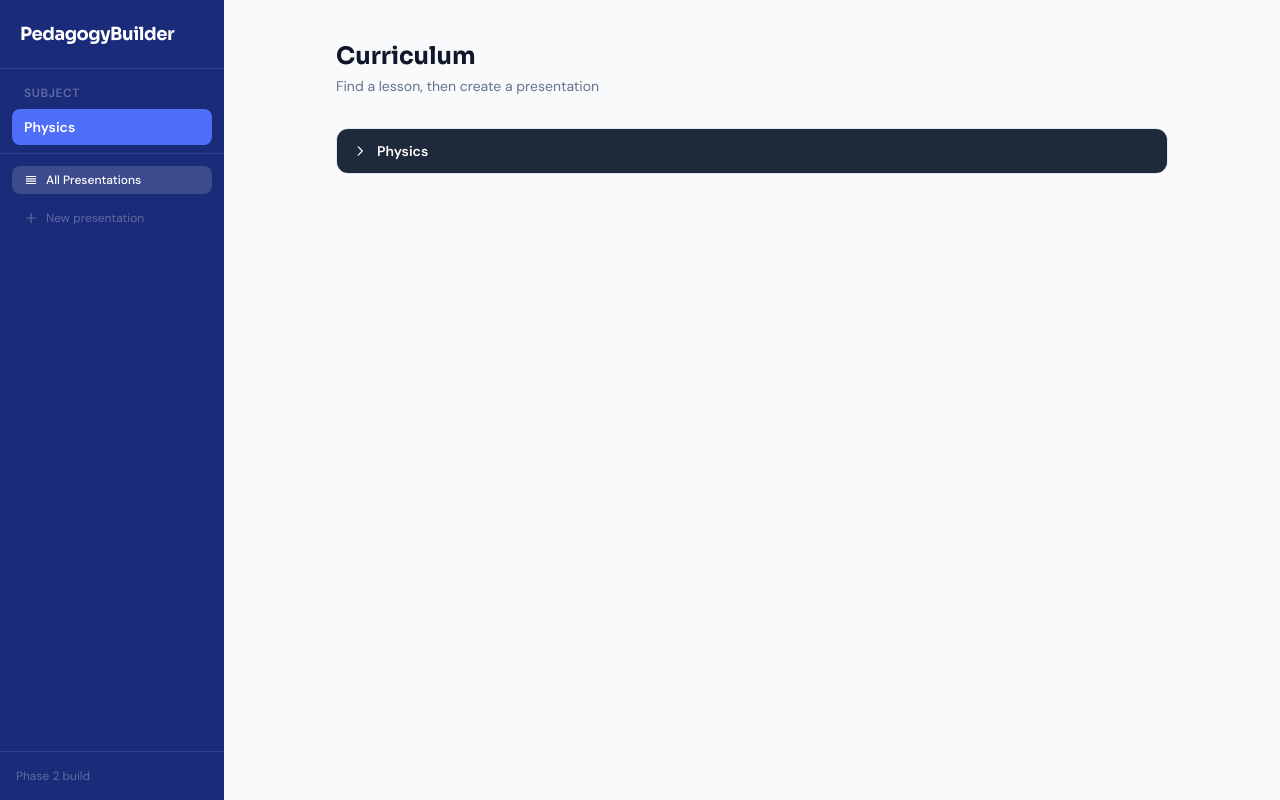
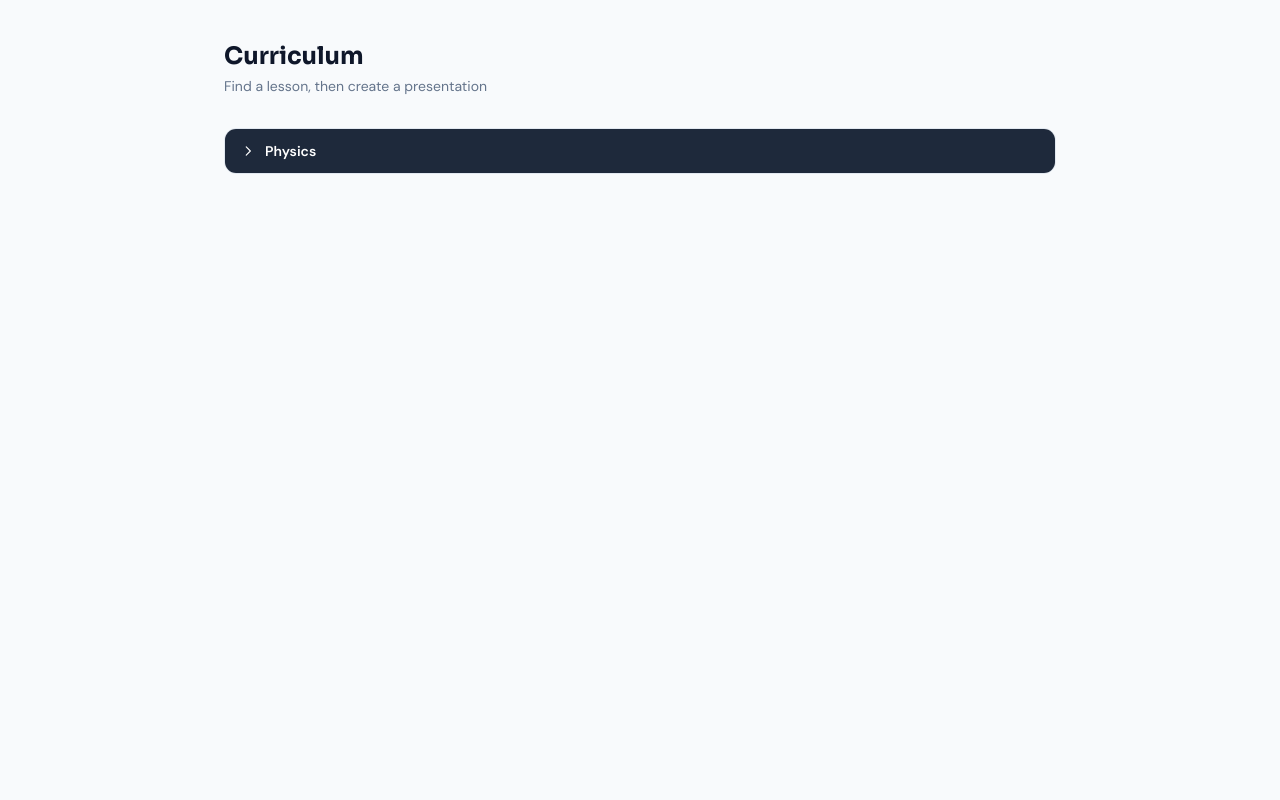
Before and after one commit to tomlynch96/eduslidesv2, a React (Vite) app: page /lessons in a window 1280 px wide. Built offline with nearby package versions, Linux system fonts and the light colour scheme.

Commit message:
Sidebar change

```diff
--- a/src/components/layout/Layout.tsx
+++ b/src/components/layout/Layout.tsx
@@ -1,154 +1,40 @@
-import { useState } from 'react';
-import { Outlet, NavLink, Link } from 'react-router-dom';
-import type { Presentation } from '../../types';
-import { usePresentationStore } from '../../store/presentationStore';
-import { allSubjects } from '../../data/curriculum';
-
-function ChevronIcon({ open }: { open: boolean }) {
-  return (
-    <svg
-      className={`w-3 h-3 transition-transform flex-shrink-0 ${open ? 'rotate-90' : ''}`}
-      fill="none"
-      stroke="currentColor"
-      viewBox="0 0 24 24"
-    >
-      <path strokeLinecap="round" strokeLinejoin="round" strokeWidth={2} d="M9 5l7 7-7 7" />
-    </svg>
-  );
-}
+import { Outlet, Link, useLocation } from 'react-router-dom';
 
 export default function Layout() {
-  const presentations = usePresentationStore((s) => s.presentations);
-
-  // Active subject selector — defaults to first subject with presentations, or first subject overall
-  const firstUsedSubjectId = presentations[0]?.subjectId ?? allSubjects[0]?.id;
-  const [activeSubjectId, setActiveSubjectId] = useState<string>(firstUsedSubjectId ?? '');
-
-  const [openNodes, setOpenNodes] = useState<Record<string, boolean>>({});
-  const toggle = (key: string) => setOpenNodes((prev) => ({ ...prev, [key]: !prev[key] }));
-  const isOpen = (key: string, def = true) => (key in openNodes ? openNodes[key] : def);
-
-  const activeSubject = allSubjects.find((s) => s.id === activeSubjectId);
-
-  // Filter presentations to active subject, build Qual > Unit tree
-  const subjectPresentations = presentations.filter((p) => p.subjectId === activeSubjectId);
-  const treeNodes = buildSidebarTree(subjectPresentations, activeSubjectId);
+  const location = useLocation();
+  const isBuilder = location.pathname.startsWith('/builder/');
 
   return (
     <div className="flex h-screen overflow-hidden bg-slate-50">
-      {/* Sidebar */}
+
+      {/* Sidebar — only shown in builder */}
+      {isBuilder && (
         <aside className="w-56 flex-shrink-0 bg-brand-900 text-white flex flex-col overflow-hidden">
           {/* Logo */}
           <div className="px-5 py-5 border-b border-white/10 flex-shrink-0">
-          <span className="font-display text-lg font-bold tracking-tight">
+            <Link to="/lessons" className="font-display text-lg font-bold tracking-tight hover:opacity-80 transition-opacity">
               Pedagogy<span className="text-brand-400">Builder</span>
-          </span>
+            </Link>
           </div>
 
-        {/* Subject selector — pinned */}
-        <div className="px-3 pt-4 pb-2 flex-shrink-0">
-          <p className="px-3 text-xs font-semibold uppercase tracking-wider text-white/30 mb-2">Subject</p>
-          <div className="flex flex-col gap-0.5">
-            {allSubjects.map((s) => (
-              <button
-                key={s.id}
-                onClick={() => setActiveSubjectId(s.id)}
-                className={`w-full text-left px-3 py-2 rounded-lg text-sm font-semibold transition-colors ${
-                  s.id === activeSubjectId
-                    ? 'bg-brand-500 text-white'
-                    : 'text-white/50 hover:text-white hover:bg-white/10'
-                }`}
-              >
-                {s.title}
-              </button>
-            ))}
+          {/* Assistant placeholder */}
+          <div className="flex-1 flex flex-col items-center justify-center px-5 gap-3 text-center">
+            <div className="w-8 h-8 rounded-full border border-white/20 flex items-center justify-center">
+              <svg className="w-4 h-4 text-white/30" fill="none" stroke="currentColor" viewBox="0 0 24 24">
+                <path strokeLinecap="round" strokeLinejoin="round" strokeWidth={1.5} d="M9.813 15.904L9 18.75l-.813-2.846a4.5 4.5 0 00-3.09-3.09L2.25 12l2.846-.813a4.5 4.5 0 003.09-3.09L9 5.25l.813 2.846a4.5 4.5 0 003.09 3.09L15.75 12l-2.846.813a4.5 4.5 0 00-3.09 3.09z" />
+              </svg>
             </div>
+            <p className="text-xs text-white/25 leading-relaxed">
+              Lesson assistant<br />coming soon
+            </p>
           </div>
 
-        {/* Qual > Unit > Presentations tree */}
-        <nav className="flex-1 overflow-y-auto px-3 pb-4 border-t border-white/10 pt-3">
-          <NavLink
-            to="/lessons"
-            end
-            className={({ isActive }) =>
-              `flex items-center gap-2 px-3 py-1.5 rounded-lg text-xs font-medium transition-colors mb-2 ${
-                isActive ? 'bg-white/15 text-white' : 'text-white/40 hover:text-white hover:bg-white/10'
-              }`
-            }
-          >
-            <svg className="w-3.5 h-3.5 flex-shrink-0" fill="none" stroke="currentColor" viewBox="0 0 24 24">
-              <path strokeLinecap="round" strokeLinejoin="round" strokeWidth={2} d="M4 6h16M4 10h16M4 14h16M4 18h16" />
-            </svg>
-            All Presentations
-          </NavLink>
-
-          {activeSubject && treeNodes.map((qualNode) => {
-            const qKey = qualNode.qualId;
-            const qOpen = isOpen(qKey);
-            return (
-              <div key={qKey}>
-                {/* Qualification */}
-                <button
-                  onClick={() => toggle(qKey)}
-                  className="w-full flex items-center gap-2 px-3 py-1.5 text-xs font-semibold text-white/60 hover:text-white hover:bg-white/10 rounded-lg transition-colors"
-                >
-                  <ChevronIcon open={qOpen} />
-                  <span className="truncate">{qualNode.qualTitle}</span>
-                </button>
-
-                {qOpen && qualNode.units.map((unitNode) => {
-                  const uKey = `${qKey}-${unitNode.unitId}`;
-                  const uOpen = isOpen(uKey);
-                  return (
-                    <div key={uKey} className="ml-2">
-                      {/* Unit */}
-                      <button
-                        onClick={() => toggle(uKey)}
-                        className="w-full flex items-center gap-2 px-3 py-1 text-xs text-white/40 hover:text-white/70 hover:bg-white/10 rounded-lg transition-colors"
-                      >
-                        <ChevronIcon open={uOpen} />
-                        <span className="text-brand-400 font-medium flex-shrink-0">{unitNode.unitCode}</span>
-                        <span className="truncate">{unitNode.unitTitle}</span>
-                      </button>
-
-                      {/* Presentations */}
-                      {uOpen && unitNode.presentations.map((p) => (
-                        <Link
-                          key={p.id}
-                          to={`/builder/${p.id}`}
-                          className="ml-3 flex items-center gap-1.5 px-3 py-1 text-xs text-white/35 hover:text-white/80 hover:bg-white/10 rounded-lg transition-colors"
-                        >
-                          <span className="w-1 h-1 rounded-full bg-white/25 flex-shrink-0" />
-                          <span className="truncate">
-                            {p.variantName ? `${p.title} — ${p.variantName}` : p.title}
-                          </span>
-                        </Link>
-                      ))}
-                    </div>
-                  );
-                })}
-              </div>
-            );
-          })}
-
-          {/* New presentation shortcut */}
-          <div className="mt-3 px-3">
-            <Link
-              to="/lessons/new"
-              className="flex items-center gap-2 text-xs text-white/30 hover:text-white/60 transition-colors py-1"
-            >
-              <svg className="w-3.5 h-3.5" fill="none" stroke="currentColor" viewBox="0 0 24 24">
-                <path strokeLinecap="round" strokeLinejoin="round" strokeWidth={2} d="M12 4v16m8-8H4" />
-              </svg>
-              New presentation
-            </Link>
-          </div>
-        </nav>
-
-        <div className="px-4 py-4 border-t border-white/10 text-xs text-white/30 flex-shrink-0">
-          Phase 2 build
+          {/* Phase label */}
+          <div className="px-4 py-4 border-t border-white/10 text-xs text-white/20 flex-shrink-0">
+            Phase 3 build
           </div>
         </aside>
+      )}
 
       {/* Main content */}
       <main className="flex-1 overflow-auto">
@@ -157,37 +43,3 @@ export default function Layout() {
     </div>
   );
 }
-
-// ─── Sidebar tree builder ─────────────────────────────────────────────────────
-
-interface SidebarUnitNode { unitId: string; unitCode: string; unitTitle: string; presentations: Presentation[] }
-interface SidebarQualNode { qualId: string; qualTitle: string; units: SidebarUnitNode[] }
-
-function buildSidebarTree(presentations: Presentation[], subjectId: string): SidebarQualNode[] {
-  const subject = allSubjects.find((s) => s.id === subjectId);
-  const qualMap = new Map<string, SidebarQualNode>();
-
-  for (const p of presentations) {
-    const qual = subject?.qualifications.find((q) => q.id === p.qualificationId);
-    const yg = qual?.yearGroups.find((y) => y.id === p.yearGroupId);
-    const unit = yg?.units.find((u) => u.id === p.unitId);
-
-    const qualTitle = qual?.title ?? p.qualificationId;
-    const unitCode = unit?.code ?? '';
-    const unitTitle = unit?.title ?? p.unitId;
-
-    if (!qualMap.has(p.qualificationId)) {
-      qualMap.set(p.qualificationId, { qualId: p.qualificationId, qualTitle, units: [] });
-    }
-    const qNode = qualMap.get(p.qualificationId)!;
-
-    let uNode = qNode.units.find((u) => u.unitId === p.unitId);
-    if (!uNode) {
-      uNode = { unitId: p.unitId, unitCode, unitTitle, presentations: [] };
-      qNode.units.push(uNode);
-    }
-    uNode.presentations.push(p);
-  }
-
-  return Array.from(qualMap.values());
-}
```
Lines whose indentation alone changed are shown as unchanged.
